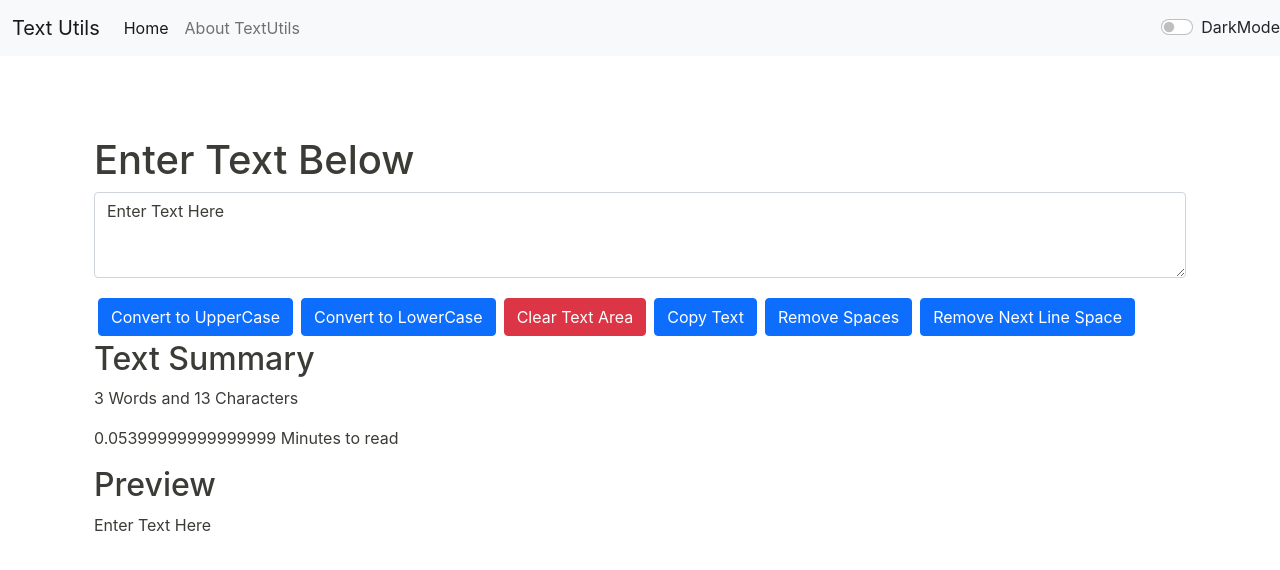
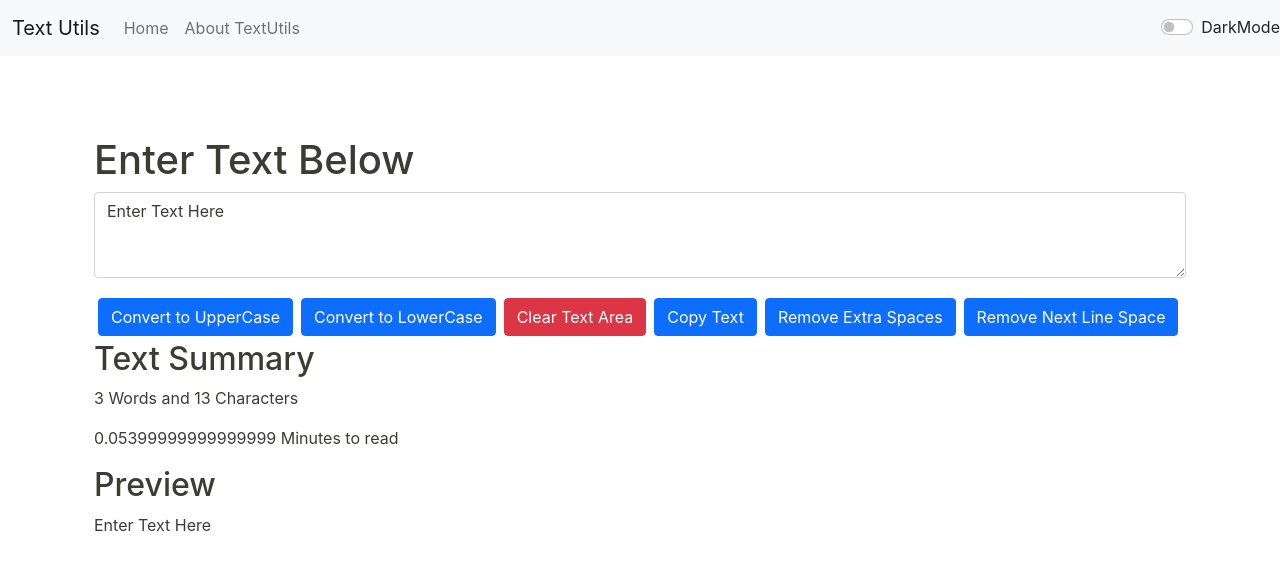
Before and after one commit to Muhammad-Ibrahim-Anjum/textUtilsReactProject, a React (Create React App) app: page / in a window 1280 px wide. Shown: the top 570 px of the page. Built offline with nearby package versions, Linux system fonts and the light colour scheme.

Commit message:
Updated a little

```diff
--- a/src/App.js
+++ b/src/App.js
@@ -35,7 +35,7 @@ function App() {
     })
     setTimeout(() => {
       setAlert(null)
-    }, 2000)
+    }, 3000)
   }
   return (
     <>
--- a/src/components/Navbar.js
+++ b/src/components/Navbar.js
@@ -14,7 +14,7 @@ export default function Navbar(props) {
                     <div className="collapse navbar-collapse" id="navbarSupportedContent">
                         <ul className="navbar-nav me-auto mb-2 mb-lg-0">
                             <li className="nav-item">
-                            <Link className="nav-link active" aria-current="page" to="./">Home</Link>
+                            <Link className="nav-link" aria-current="page" to="./">Home</Link>
                             </li>
                             <li className="nav-item">
                             <Link className="nav-link" to="/About">{props.aboutText}</Link>
--- a/src/components/Textform.js
+++ b/src/components/Textform.js
@@ -14,7 +14,7 @@ export default function Textform(props) {
     const actionClearOnClick = () =>{
         let newText ="";
         setText(newText);
-        props.showAlert('Text Area Cleaned', 'success');
+        props.showAlert('Text Area Cleared', 'success');
     }
     const getUserText = (event) =>{
         setText(event.target.value);
@@ -22,9 +22,7 @@ export default function Textform(props) {
     const [text, setText] = useState("Enter Text Here");
 
     const actionCopyText = () => {
-        var text = document.querySelector('textarea');
-        text.select();
-        navigator.clipboard.writeText(text.value);
+        navigator.clipboard.writeText(text);
         props.showAlert('Text Copied', 'success');
     }
     const actionRemoveSpace = () => {
@@ -42,7 +40,7 @@ export default function Textform(props) {
         str = str.replace(/[ ]{2,}/gi," ");
         str = str.replace(/\n /,"\n");
         if(str.length>0){
-            return str.split(' ').length;
+            return str.split(/\s+/).length;
         }else{
             return str.length;
         }
@@ -71,7 +69,7 @@ export default function Textform(props) {
                 <button disabled = {text.length === 0} className = "btn btn-primary mx-1 my-1" onClick={actionLowOnClick}>Convert to LowerCase</button>
                 <button disabled = {text.length === 0} className = "btn btn-danger mx-1 my-1" onClick={actionClearOnClick}>Clear Text Area</button>
                 <button disabled = {text.length === 0} className = "btn btn-primary mx-1 my-1" onClick={actionCopyText}>Copy Text</button>
-                <button disabled = {text.length === 0} className = "btn btn-primary mx-1 my-1" onClick={actionRemoveSpace}>Remove Spaces</button>
+                <button disabled = {text.length === 0} className = "btn btn-primary mx-1 my-1" onClick={actionRemoveSpace}>Remove Extra Spaces</button>
                 <button disabled = {text.length === 0} className = "btn btn-primary mx-1 my-1" onClick={actionRemoveNextLine}>Remove Next Line Space</button>
             </div>
             <div className="container my3">
```
